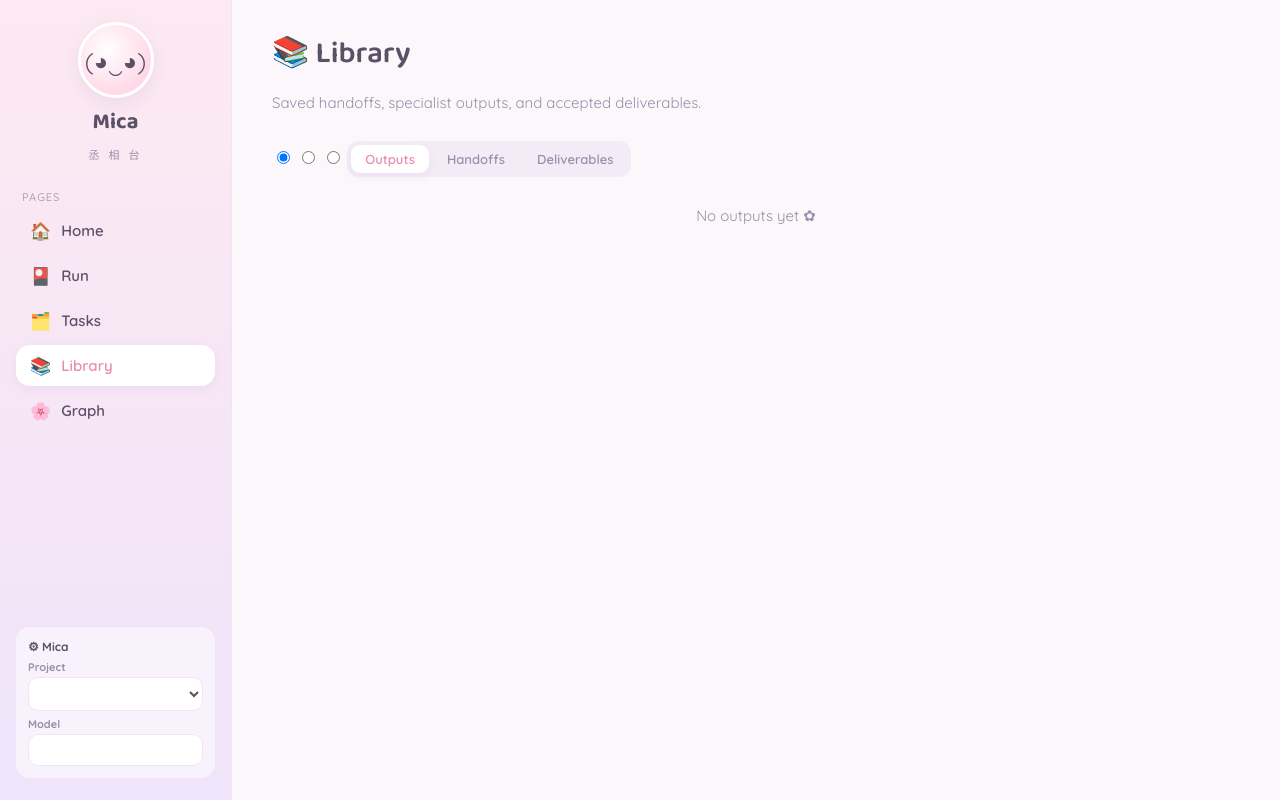
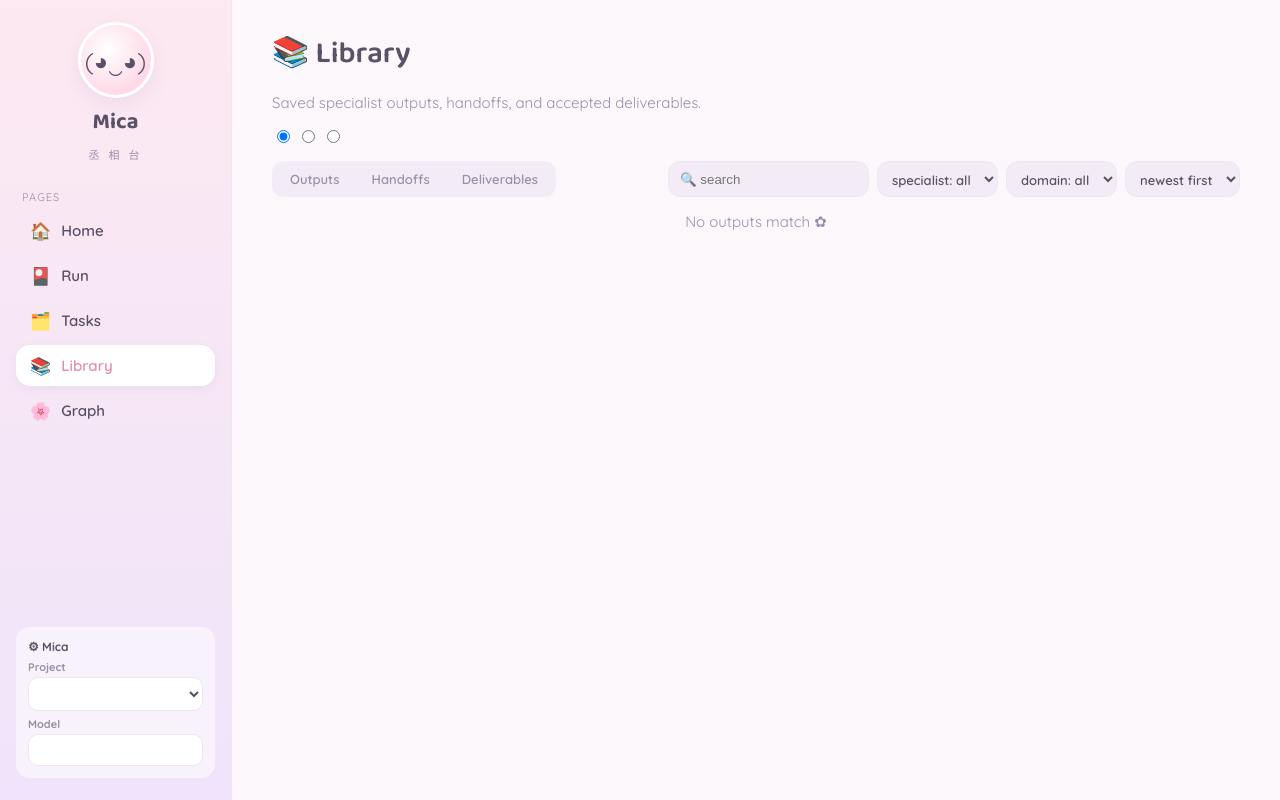
Before and after one commit to namabilly/o-mica, a FastAPI app: page /library in a window 1280 px wide. Run offline with FastAPI, Linux system fonts and the light colour scheme; lists and menus that the app fills with data are empty; some libraries are stand-ins or nearby versions.

Commit message:
(web): time info, filters/sort on tasks & library, README
Time info:
- Add created_at (Optional[str], default None) to TaskTicket and
  SpecialistOutput, stamped in code at creation (mica.create_ticket,
  revise preserves it, followup batch, specialists.run_specialist).
- web/timeutil.py resolves created time from the field, falling back to
  the YYYYMMDD-HHMMSS filename prefix for items predating the field, and
  formats it as relative ("13h ago", "May 2") with an exact tooltip.
- Default is None (not now_iso) so old items fall back correctly instead
  of being stamped "now" on every load.

Filters & sorting:
- Tasks board: text search + specialist/domain/priority filters + time
  sort, applied server-side and re-fetched via HTMX (preserved across
  ticket changes).
- Library: search + specialist/domain filters + time sort across the
  Outputs/Handoffs/Deliverables tabs, via a /library/lists partial.
- Time chips shown on every ticket/output/deliverable card.

Docs:
- README rewritten with what O-Mica is, modes, web-app launch steps
  (uvicorn web.server:app), pages, and architecture.

Co-Authored-By: Claude Opus 4.8 <noreply@anthropic.com>

```diff
--- a/app/mica.py
+++ b/app/mica.py
@@ -17,6 +17,7 @@ from schemas import (
     SpecialistOutput,
     TicketEnvelope,
     TicketStatus,
+    now_iso,
 )
 
 
@@ -123,6 +124,8 @@ Create a structured ticket. Do not execute the task.
     parsed.ticket.parent_ticket_id = None
     parsed.ticket.source_output_id = None
     parsed.ticket.status = TicketStatus.drafted
+    # Stamp creation time in code, not from the model.
+    parsed.ticket.created_at = now_iso()
 
     return parsed
 
@@ -179,6 +182,8 @@ Important:
     parsed.ticket.source_output_id = original_ticket.source_output_id
     parsed.ticket.child_ticket_ids = original_ticket.child_ticket_ids
     parsed.ticket.review_history = original_ticket.review_history
+    # A revision keeps the original creation time.
+    parsed.ticket.created_at = original_ticket.created_at
 
     return parsed
 
@@ -297,5 +302,6 @@ Create a small batch of follow-up tickets.
         envelope.ticket.source_output_id = output.output_id
         envelope.ticket.status = TicketStatus.drafted
         envelope.ticket.child_ticket_ids = []
+        envelope.ticket.created_at = now_iso()
 
     return parsed
--- a/app/specialists.py
+++ b/app/specialists.py
@@ -6,7 +6,7 @@ from typing import Optional
 
 from openai import OpenAI
 
-from schemas import SpecialistOutput, SpecialistType
+from schemas import SpecialistOutput, SpecialistType, now_iso
 
 
 ROOT = Path(__file__).resolve().parents[1]
@@ -163,5 +163,6 @@ Create the specialist deliverable.
     parsed.specialist_type = specialist_type
     parsed.source_ticket_id = resolved_source_ticket_id
     parsed.source_handoff_id = resolved_source_handoff_id
+    parsed.created_at = now_iso()
 
     return parsed
--- a/app/web/server.py
+++ b/app/web/server.py
@@ -26,7 +26,14 @@ from fastapi.templating import Jinja2Templates
 from sse_starlette.sse import EventSourceResponse
 
 from run_manager import get_run, start_continue, start_run
-from schemas import ReviewDecision, SpecialistType, TicketStatus, WorkflowMode
+from schemas import (
+    DomainType,
+    Priority,
+    ReviewDecision,
+    SpecialistType,
+    TicketStatus,
+    WorkflowMode,
+)
 from storage import (
     add_review_record,
     find_ticket_path_by_id,
@@ -47,6 +54,11 @@ from web.runs import sse_trace, steps_view
 
 # Specialists offered as routing hints in the Run form.
 SPECIALISTS = ["planner", "writer", "researcher", "reviewer"]
+
+# Full enum lists for filter dropdowns.
+ALL_SPECIALISTS = [s.value for s in SpecialistType]
+ALL_DOMAINS = [d.value for d in DomainType]
+ALL_PRIORITIES = [p.value for p in Priority]
 
 # Map a finished run's final_status to a pill class for templates.
 def _status_pill(status: str) -> str:
@@ -336,7 +348,12 @@ def run_continue(request: Request, run_id: str):
 @app.get("/tasks", response_class=HTMLResponse)
 def tasks_page(request: Request):
     ctx = base_ctx(request, "tasks")
-    ctx["columns"] = tasks_view.board()
+    ctx.update(
+        columns=tasks_view.board(),
+        specialists=ALL_SPECIALISTS,
+        domains=ALL_DOMAINS,
+        priorities=ALL_PRIORITIES,
+    )
     return TEMPLATES.TemplateResponse(request, "tasks.html", ctx)
 
 
@@ -361,9 +378,18 @@ def tasks_new(request: Request):
 
 
 @app.get("/tasks/board", response_class=HTMLResponse)
-def tasks_board(request: Request):
+def tasks_board(
+    request: Request,
+    q: str = "",
+    specialist: str = "all",
+    domain: str = "all",
+    priority: str = "all",
+    sort: str = "new",
+):
     ctx = base_ctx(request, "tasks")
-    ctx["columns"] = tasks_view.board()
+    ctx["columns"] = tasks_view.board(
+        q=q, specialist=specialist, domain=domain, priority=priority, sort=sort
+    )
     return TEMPLATES.TemplateResponse(request, "_task_board.html", ctx)
 
 
@@ -479,8 +505,27 @@ def library_page(request: Request):
         outputs=library_view.outputs(),
         handoffs=library_view.handoffs(),
         deliverables=library_view.deliverables(),
+        specialists=ALL_SPECIALISTS,
+        domains=ALL_DOMAINS,
     )
     return TEMPLATES.TemplateResponse(request, "library.html", ctx)
+
+
+@app.get("/library/lists", response_class=HTMLResponse)
+def library_lists(
+    request: Request,
+    q: str = "",
+    specialist: str = "all",
+    domain: str = "all",
+    sort: str = "new",
+):
+    ctx = base_ctx(request, "library")
+    ctx.update(
+        outputs=library_view.outputs(q=q, specialist=specialist, domain=domain, sort=sort),
+        handoffs=library_view.handoffs(q=q, specialist=specialist, domain=domain, sort=sort),
+        deliverables=library_view.deliverables(q=q, sort=sort),
+    )
+    return TEMPLATES.TemplateResponse(request, "_library_lists.html", ctx)
 
 
 @app.get("/library/output/{output_id}", response_class=HTMLResponse)
--- a/app/web/static/css/omica.css
+++ b/app/web/static/css/omica.css
@@ -106,6 +106,10 @@ textarea,input[type=text],select{font-family:inherit;font-size:14px;color:var(--
 .deliv pre{background:var(--bg-soft);border-radius:12px;padding:14px;overflow:auto;
   font-size:13px;white-space:pre-wrap;font-family:ui-monospace,monospace}
 
+/* filter bar */
+.fsel{border:1.5px solid var(--line);border-radius:12px;padding:8px 10px;background:var(--bg-soft);
+  color:var(--text);font-weight:600;font-size:13px}
+
 /* kanban */
 .board{display:flex;gap:16px;margin-top:18px;align-items:flex-start}
 .col{flex:1;min-width:0;background:var(--bg-soft);border-radius:var(--radius);padding:12px}
--- /dev/null
+++ b/app/web/templates/_library_lists.html
@@ -0,0 +1,33 @@
+<div class="lib-panes" id="lib-lists">
+  <!-- OUTPUTS -->
+  <div class="lib-pane pane-out">
+    {% for o in outputs %}
+      <div class="card" hx-get="/library/output/{{ o.id }}" hx-target="#modal" hx-swap="innerHTML" style="cursor:pointer">
+        <b>{{ o.title }}</b> <span class="chip">{{ o.specialist }}/{{ o.domain }}</span>
+        {% if o.rel %}<span class="chip" title="{{ o.exact }}">🕒 {{ o.rel }}</span>{% endif %}
+        <div class="muted" style="font-size:13px">{{ o.summary }}</div>
+      </div>
+    {% else %}<p class="muted center">No outputs match ✿</p>{% endfor %}
+  </div>
+
+  <!-- HANDOFFS -->
+  <div class="lib-pane pane-hand">
+    {% for h in handoffs %}
+      <div class="card" hx-get="/library/handoff/{{ h.id }}" hx-target="#modal" hx-swap="innerHTML" style="cursor:pointer">
+        <b>{{ h.title }}</b> <span class="chip">{{ h.specialist }}/{{ h.domain }}</span>
+        {% if h.rel %}<span class="chip" title="{{ h.exact }}">🕒 {{ h.rel }}</span>{% endif %}
+      </div>
+    {% else %}<p class="muted center">No handoffs match ✿</p>{% endfor %}
+  </div>
+
+  <!-- DELIVERABLES -->
+  <div class="lib-pane pane-deliv">
+    {% for d in deliverables %}
+      <div class="card">
+        <b>{{ d.title }}</b> <span class="pill pri">{{ d.filename }}</span>
+        {% if d.rel %}<span class="chip" title="{{ d.exact }}">🕒 {{ d.rel }}</span>{% endif %}
+        <a class="btn sm ghost" style="float:right" href="/library/deliverable/{{ d.id }}/download">⬇ download</a>
+      </div>
+    {% else %}<p class="muted center">No deliverables match ✿</p>{% endfor %}
+  </div>
+</div>
--- a/app/web/templates/_task_board.html
+++ b/app/web/templates/_task_board.html
@@ -1,4 +1,4 @@
-<div class="board" hx-get="/tasks/board" hx-trigger="ticketChanged from:body" hx-swap="outerHTML">
+<div class="board" id="board">
   {% for col in columns %}
     <div class="col">
       <h4><span class="dot {{ col.dot }}" style="position:static"></span> {{ col.label }}
@@ -9,6 +9,7 @@
           <div>
             <span class="chip">{{ c.specialist }}/{{ c.domain }}</span>
             {% if c.priority %}<span class="chip">{{ c.priority }}</span>{% endif %}
+            {% if c.rel %}<span class="chip" title="{{ c.exact }}">🕒 {{ c.rel }}</span>{% endif %}
           </div>
         </div>
       {% endfor %}
--- a/app/web/templates/library.html
+++ b/app/web/templates/library.html
@@ -1,15 +1,14 @@
 {% extends "base.html" %}
 {% block content %}
 <h1>📚 Library</h1>
-<p class="muted">Saved handoffs, specialist outputs, and accepted deliverables.</p>
+<p class="muted">Saved specialist outputs, handoffs, and accepted deliverables.</p>
 
 <style>
-  /* Radios are top-level siblings of the panes so the ~ combinator works. */
+  /* Radios precede #lib-wrap; panes live inside it. ~ reaches them. */
   .lib-pane{display:none}
-  #lib_out:checked   ~ .lib-panes .pane-out{display:block}
-  #lib_hand:checked  ~ .lib-panes .pane-hand{display:block}
-  #lib_deliv:checked ~ .lib-panes .pane-deliv{display:block}
-  /* active tab highlight (radios precede the label group) */
+  #lib_out:checked   ~ #lib-wrap .pane-out{display:block}
+  #lib_hand:checked  ~ #lib-wrap .pane-hand{display:block}
+  #lib_deliv:checked ~ #lib-wrap .pane-deliv{display:block}
   #lib_out:checked   ~ .lib-tabs label[for=lib_out],
   #lib_hand:checked  ~ .lib-tabs label[for=lib_hand],
   #lib_deliv:checked ~ .lib-tabs label[for=lib_deliv]{
@@ -21,40 +20,34 @@
 <input class="libtab-radio" type="radio" id="lib_hand" name="libtab">
 <input class="libtab-radio" type="radio" id="lib_deliv" name="libtab">
 
-<div class="seg lib-tabs" style="margin:14px 0">
-  <label for="lib_out">Outputs</label>
-  <label for="lib_hand">Handoffs</label>
-  <label for="lib_deliv">Deliverables</label>
+<div style="display:flex;align-items:center;gap:12px;margin:14px 0;flex-wrap:wrap">
+  <div class="seg lib-tabs">
+    <label for="lib_out">Outputs</label>
+    <label for="lib_hand">Handoffs</label>
+    <label for="lib_deliv">Deliverables</label>
+  </div>
+
+  <form style="display:flex;gap:8px;flex-wrap:wrap;margin-left:auto"
+        hx-get="/library/lists" hx-target="#lib-wrap" hx-swap="innerHTML"
+        hx-trigger="change, search, keyup delay:300ms from:input[name=q]">
+    <input type="search" name="q" placeholder="🔍 search"
+           style="border:1.5px solid var(--line);border-radius:12px;padding:7px 11px;background:var(--bg-soft);min-width:140px">
+    <select name="specialist" class="fsel">
+      <option value="all">specialist: all</option>
+      {% for s in specialists %}<option value="{{ s }}">{{ s }}</option>{% endfor %}
+    </select>
+    <select name="domain" class="fsel">
+      <option value="all">domain: all</option>
+      {% for d in domains %}<option value="{{ d }}">{{ d }}</option>{% endfor %}
+    </select>
+    <select name="sort" class="fsel">
+      <option value="new">newest first</option>
+      <option value="old">oldest first</option>
+    </select>
+  </form>
 </div>
 
-<div class="lib-panes">
-  <!-- OUTPUTS -->
-  <div class="lib-pane pane-out">
-    {% for o in outputs %}
-      <div class="card" hx-get="/library/output/{{ o.id }}" hx-target="#modal" hx-swap="innerHTML" style="cursor:pointer">
-        <b>{{ o.title }}</b> <span class="chip">{{ o.specialist }}/{{ o.domain }}</span>
-        <div class="muted" style="font-size:13px">{{ o.summary }}</div>
-      </div>
-    {% else %}<p class="muted center">No outputs yet ✿</p>{% endfor %}
-  </div>
-
-  <!-- HANDOFFS -->
-  <div class="lib-pane pane-hand">
-    {% for h in handoffs %}
-      <div class="card" hx-get="/library/handoff/{{ h.id }}" hx-target="#modal" hx-swap="innerHTML" style="cursor:pointer">
-        <b>{{ h.title }}</b> <span class="chip">{{ h.specialist }}/{{ h.domain }}</span>
-      </div>
-    {% else %}<p class="muted center">No handoffs yet ✿</p>{% endfor %}
-  </div>
-
-  <!-- DELIVERABLES -->
-  <div class="lib-pane pane-deliv">
-    {% for d in deliverables %}
-      <div class="card">
-        <b>{{ d.title }}</b> <span class="pill pri">{{ d.filename }}</span>
-        <a class="btn sm ghost" style="float:right" href="/library/deliverable/{{ d.id }}/download">⬇ download</a>
-      </div>
-    {% else %}<p class="muted center">No deliverables yet ✿</p>{% endfor %}
-  </div>
+<div id="lib-wrap">
+  {% include "_library_lists.html" %}
 </div>
 {% endblock %}
```
Also changed, not shown: app/schemas.py (+19 -1 lines), app/web/library.py (+44 -14 lines), app/web/tasks.py (+35 -3 lines), app/web/templates/tasks.html (+28 -1 lines), app/web/timeutil.py (added, +71 -0 lines), README.md.
